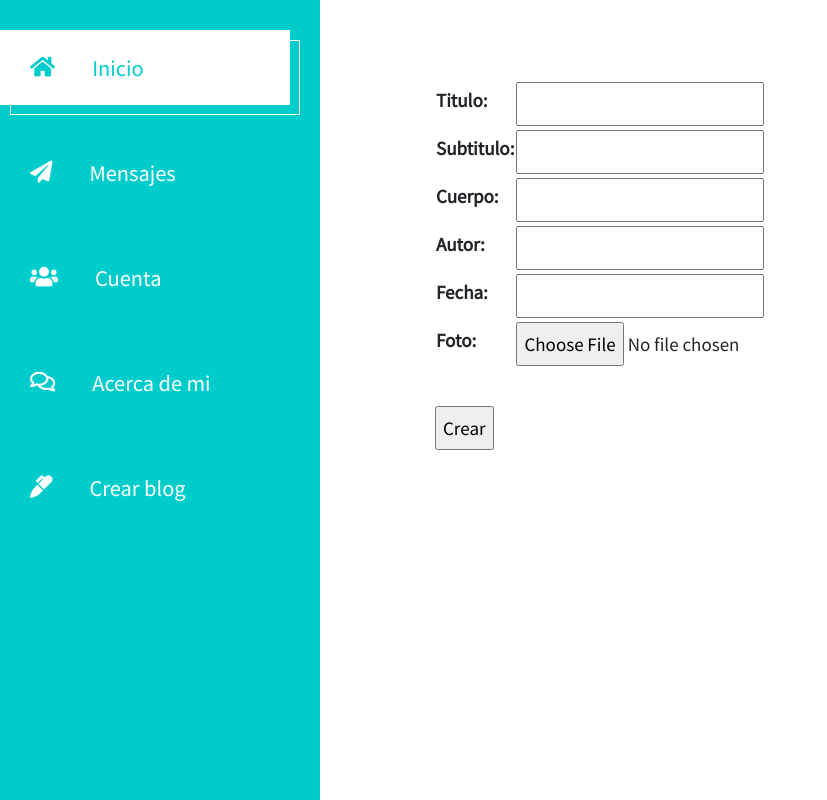
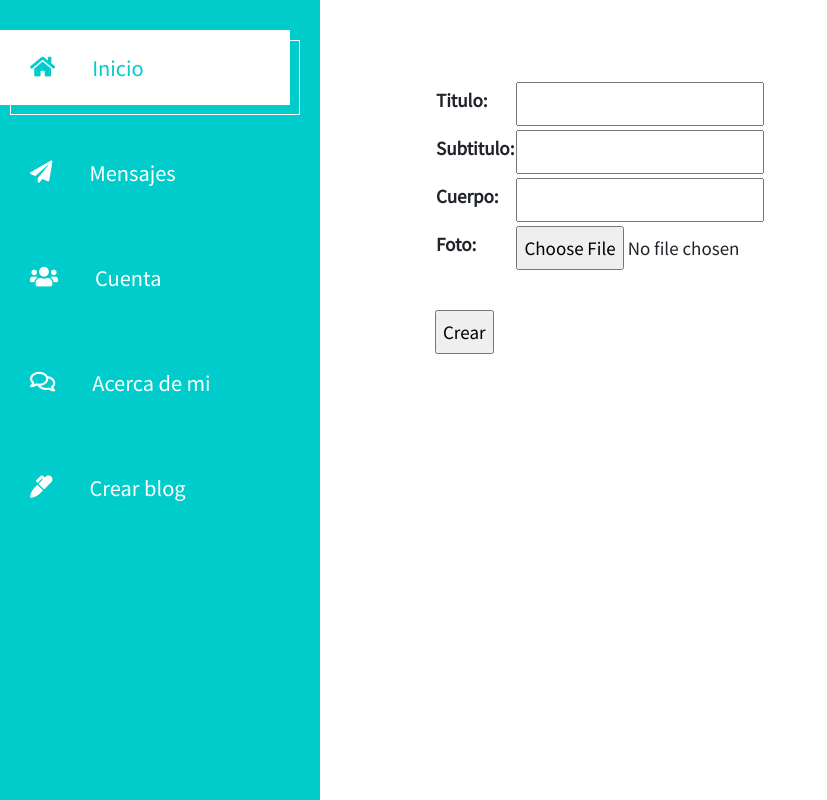
Before and after one commit to aristovmartin/entrega_final, a Django app: page /crearBlog in a window 1280 px wide. Shown: the whole page, without its empty margins (0-827 px from the left). Run offline with Django 4.2, Linux system fonts and the light colour scheme; the visitor is signed in with stand-in values (Sample User, id 1); some libraries are stand-ins or nearby versions.

Commit message:
Cambios respecto a entrega final

```diff
--- a/entregaFinal/blogApp/forms.py
+++ b/entregaFinal/blogApp/forms.py
@@ -9,8 +9,6 @@ class BlogForm(forms.Form):
     titulo = forms.CharField(max_length=40)
     subtitulo = forms.CharField(max_length=40)
     cuerpo = forms.CharField(max_length=250)
-    autor = forms.CharField(max_length=40)
-    fecha = forms.DateField()
     foto = forms.ImageField(required=True)
 
 class MensajeForm(forms.Form):
--- a/entregaFinal/blogApp/templates/main.html
+++ b/entregaFinal/blogApp/templates/main.html
@@ -40,10 +40,12 @@
                         <i class="far fa-comments"></i>
                         Acerca de mi
                     </a></li>
+                    {% if request.user.is_authenticated %}
                     <li class="tm-nav-item"><a href="{% url 'crear_blog' %}" class="tm-nav-link">
                         <i class="fas fa-marker"></i>
                         Crear blog
                     </a></li>
+                    {% endif %}
                 </ul>
             </nav>
             <div class="tm-mb-65">
--- a/entregaFinal/blogApp/views.py
+++ b/entregaFinal/blogApp/views.py
@@ -31,13 +31,13 @@ def main(request):
         return render(request,'main.html',{"blogs":blogs,"fecha_hoy":today})
 
 
-
+@login_required
 def crear_blog(request):
     if request.method == 'POST':
         formulario = BlogForm(request.POST,request.FILES)
         if formulario.is_valid():
             informacion = formulario.cleaned_data
-            blog = Blog(titulo=informacion['titulo'],subtitulo=informacion['subtitulo'],cuerpo=informacion['cuerpo'],autor=informacion['autor'],fecha=informacion['fecha'],foto=informacion['foto'])
+            blog = Blog(titulo=informacion['titulo'],subtitulo=informacion['subtitulo'],cuerpo=informacion['cuerpo'],autor=request.user.username,fecha=datetime.now(),foto=informacion['foto'])
             blog.save()
 
             blogs = Blog.objects.all()
```
Also changed, not shown: entregaFinal/media/blogs/wp4600617.jpg (added).
